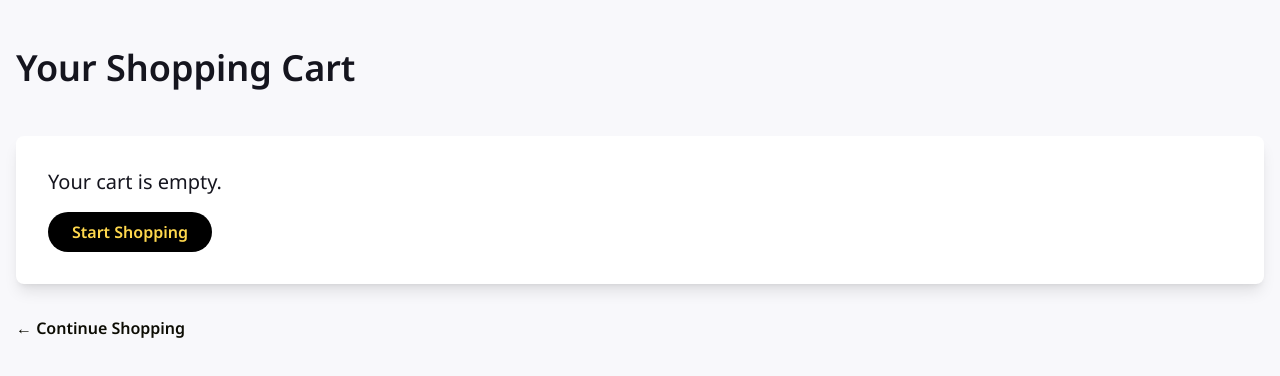
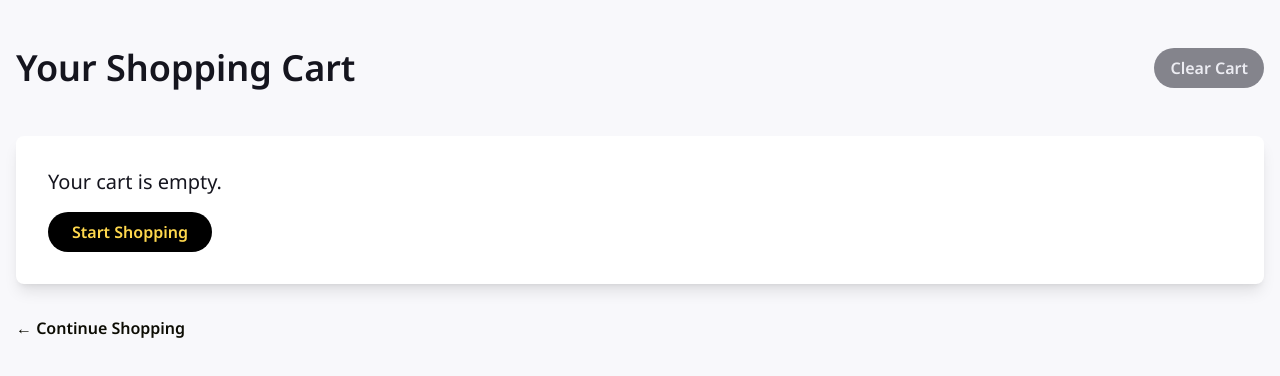
Before and after one commit to MrSnor/next-e-comm-cart-profile.fyi, a Next.js app: page /cart in a window 1280 px wide. Shown: the top 376 px of the page. Built offline with nearby package versions, Linux system fonts and the light colour scheme; a web font is replaced by a local one.

Commit message:
add feature to clear cart

```diff
--- a/src/contexts/CartContext.tsx
+++ b/src/contexts/CartContext.tsx
@@ -6,6 +6,7 @@ interface CartContextType {
   addToCart: (productId: number) => void;
   updateQuantity: (productId: number, quantity: number) => void;
   removeItem: (productId: number) => void;
+  clearCart: () => void;
 }
 
 const CartContext = createContext<CartContextType | undefined>(undefined);
@@ -99,9 +100,33 @@ export const CartProvider: React.FC<{ children: React.ReactNode }> = ({
     }
   };
 
+  // button for clearing the cart
+  const clearCart = () => {
+    try {
+      // save a copy of cart for undo
+      const tempCart = { ...cart };
+      setCart({});
+      localStorage.removeItem("cart");
+      toast.success("Cart cleared", {
+        action: {
+          label: "Undo",
+          onClick: () => {
+            console.log("Cart cleared");
+
+            setCart(tempCart);
+            localStorage.setItem("cart", JSON.stringify(tempCart));
+          },
+        },
+      });
+    } catch (error) {
+      console.error(error);
+      toast.error("Failed to clear cart");
+    }
+  };
+
   return (
     <CartContext.Provider
-      value={{ cart, addToCart, updateQuantity, removeItem }}
+      value={{ cart, addToCart, updateQuantity, removeItem, clearCart }}
     >
       {children}
     </CartContext.Provider>
--- a/src/pages/cart.tsx
+++ b/src/pages/cart.tsx
@@ -7,7 +7,7 @@ import CountUp from "react-countup";
 import { Toaster } from "sonner";
 
 export default function Cart() {
-  const { cart, updateQuantity, removeItem } = useCart();
+  const { cart, updateQuantity, removeItem, clearCart } = useCart();
   const [products, setProducts] = useState<Product[]>([]);
 
   useEffect(() => {
@@ -36,7 +36,17 @@ export default function Cart() {
   return (
     <div className="min-h-screen bg-my-background-1000 text-my-text-100">
       <div className="container mx-auto px-4 py-12">
-        <h1 className="text-4xl font-semibold mb-12">Your Shopping Cart</h1>
+        <h1 className="text-4xl font-semibold mb-12 flex items-center justify-between">
+          Your Shopping Cart
+          {/* button for clearing the cart */}
+          <button
+            onClick={clearCart}
+            className="ml-auto w-max bg-my-background-100 hover:bg-red-500 text-my-text-900 hover:text-white px-4 py-2 rounded-full font-semibold text-base transition-colors duration-300 disabled:opacity-50 disabled:cursor-default disabled:hover:bg-my-background-100 disabled:hover:text-my-text-900"
+            disabled={products.length === 0}
+          >
+            Clear Cart
+          </button>
+        </h1>
         {products.length === 0 ? (
           <div className="bg-white rounded-lg p-8 shadow-lg">
             <p className="text-xl">Your cart is empty.</p>
@@ -66,7 +76,13 @@ export default function Cart() {
             </div>
             <div className="mt-0 bg-my-background-500 p-8 rounded-lg shadow-lg w-1/3 h-max">
               <p className="text-2xl font-normal mb-4 text-my-text-950">
-                Total: <CountUp start={0} end={calculateTotal()} preserveValue prefix="$" />
+                Total:{" "}
+                <CountUp
+                  start={0}
+                  end={calculateTotal()}
+                  preserveValue
+                  prefix="$"
+                />
               </p>
               <button className="w-full bg-black text-my-text-900 px-6 py-3 rounded-full font-semibold text-xl hover:bg-[#0c0c03] transition-colors duration-300">
                 Proceed to Checkout
--- a/src/pages/index.tsx
+++ b/src/pages/index.tsx
@@ -20,8 +20,8 @@ export default function Home() {
 
   return (
     <div className="min-h-screen bg-my-background-1000 text-my-text-100">
-      <div className="container mx-auto px-4 pb-28">
-        <header className="flex justify-between items-center py-8">
+      <div className="container mx-auto px-4">
+        <header className="flex justify-between items-center py-3 sticky top-0 z-10 bg-my-background-1000">
           <h1 className="text-4xl font-semibold capitalize select-none font-hahmlet bg-my-background-500 text-white px-4 py-2 rounded-lg">
             D-Mart @ your service
           </h1>
@@ -32,7 +32,7 @@ export default function Home() {
             <CartIcon itemCount={Object.keys(cart).length || 0} />
           </Link>
         </header>
-        <main className="grid grid-cols-1 md:grid-cols-2 lg:grid-cols-3 gap-8">
+        <main className="grid grid-cols-1 md:grid-cols-2 lg:grid-cols-3 gap-8 pt-2 pb-10">
           {products.map((product) => (
             <ProductCard
               key={product.id}
```
